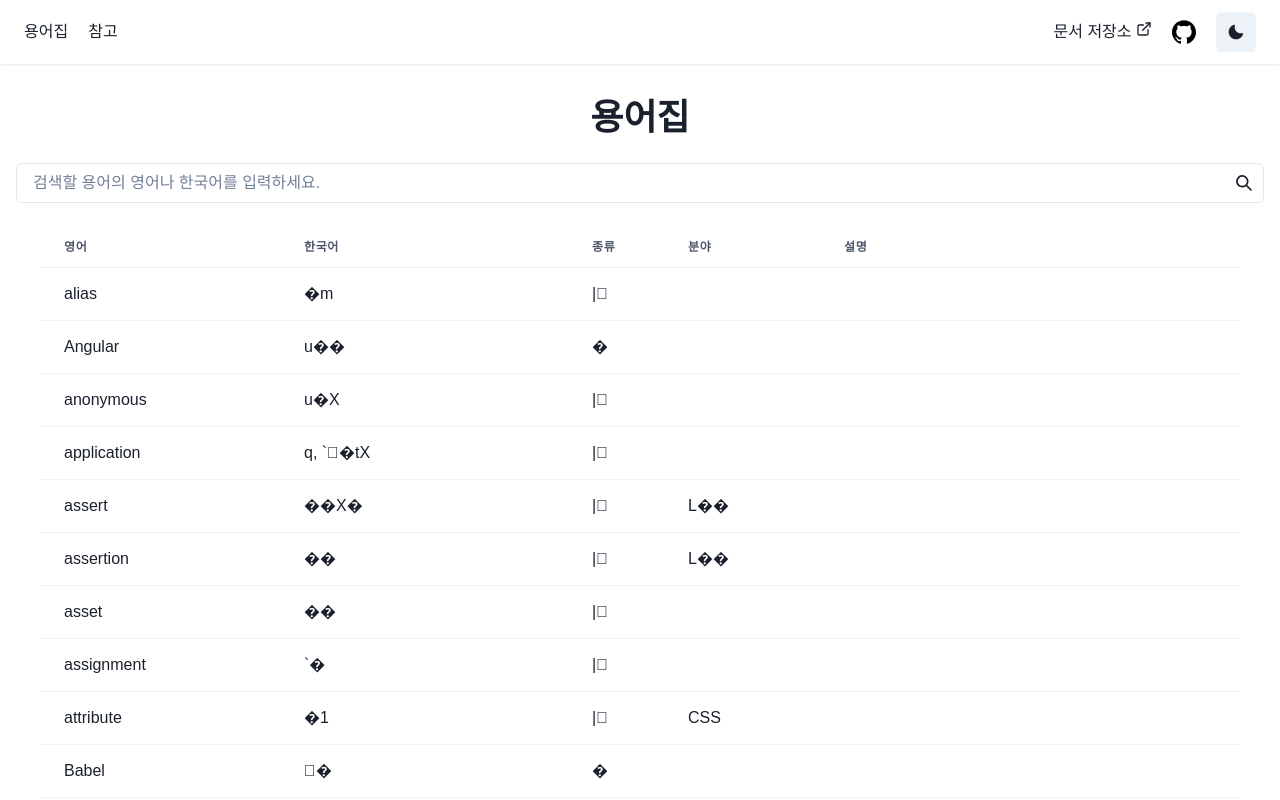
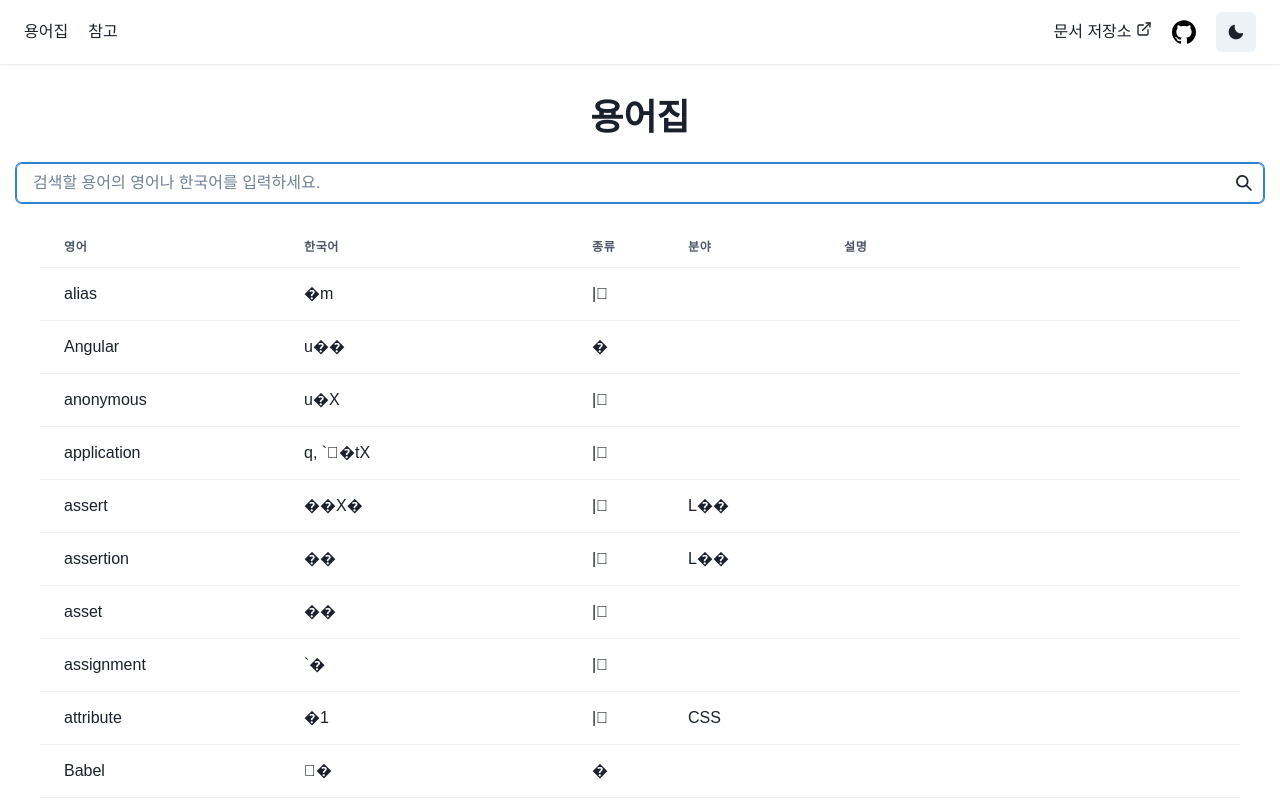
Before and after one commit to autroshot/docs-glossary, a Next.js app: page / in a window 1280 px wide. Shown: the top 800 px of the page. Built offline with nearby package versions, Linux system fonts and the light colour scheme.

Commit message:
구현: 페이지 렌더링 후에 자동으로 검색어 인풋에 포커스됨

```diff
--- a/pages/index.tsx
+++ b/pages/index.tsx
@@ -12,12 +12,17 @@ import { readFile } from 'fs/promises';
 import Papa from 'papaparse';
 import path from 'path';
 import { SearchIcon } from '@chakra-ui/icons';
-import { useState } from 'react';
+import { useEffect, useRef, useState } from 'react';
 
 export default function Home({
   terms,
 }: InferGetStaticPropsType<typeof getStaticProps>) {
   const [searchWord, setSearchWord] = useState('');
+  const inputElement = useRef<HTMLInputElement>(null);
+
+  useEffect(() => {
+    inputElement.current?.focus();
+  }, []);
 
   let filteredTerms: Term[] = [];
   if (searchWord.length === 0) {
@@ -41,6 +46,7 @@ export default function Home({
         <InputGroup my={3}>
           <Input
             placeholder="검색할 용어의 영어나 한국어를 입력하세요."
+            ref={inputElement}
             value={searchWord}
             onChange={(event) => setSearchWord(event.currentTarget.value)}
           />
```
